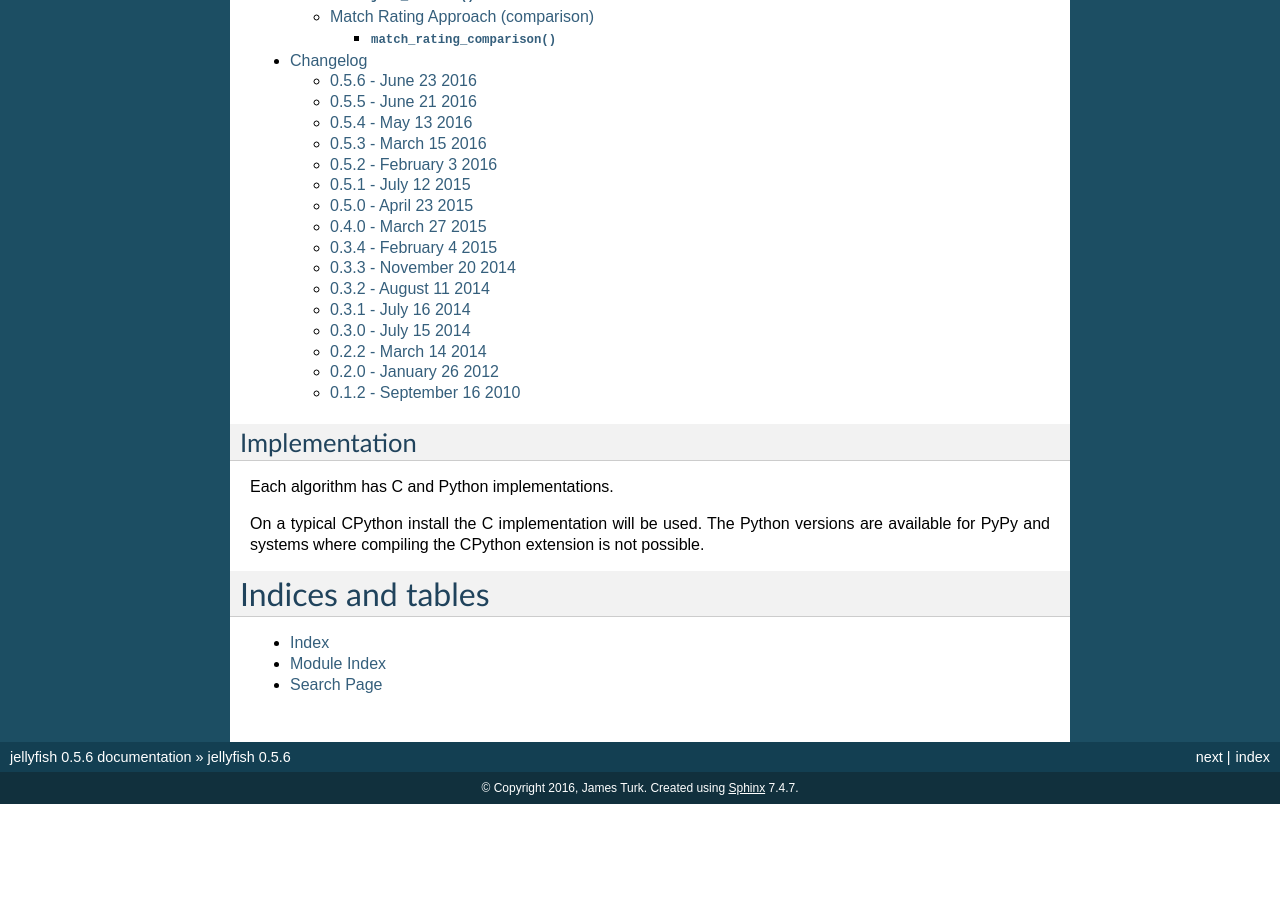
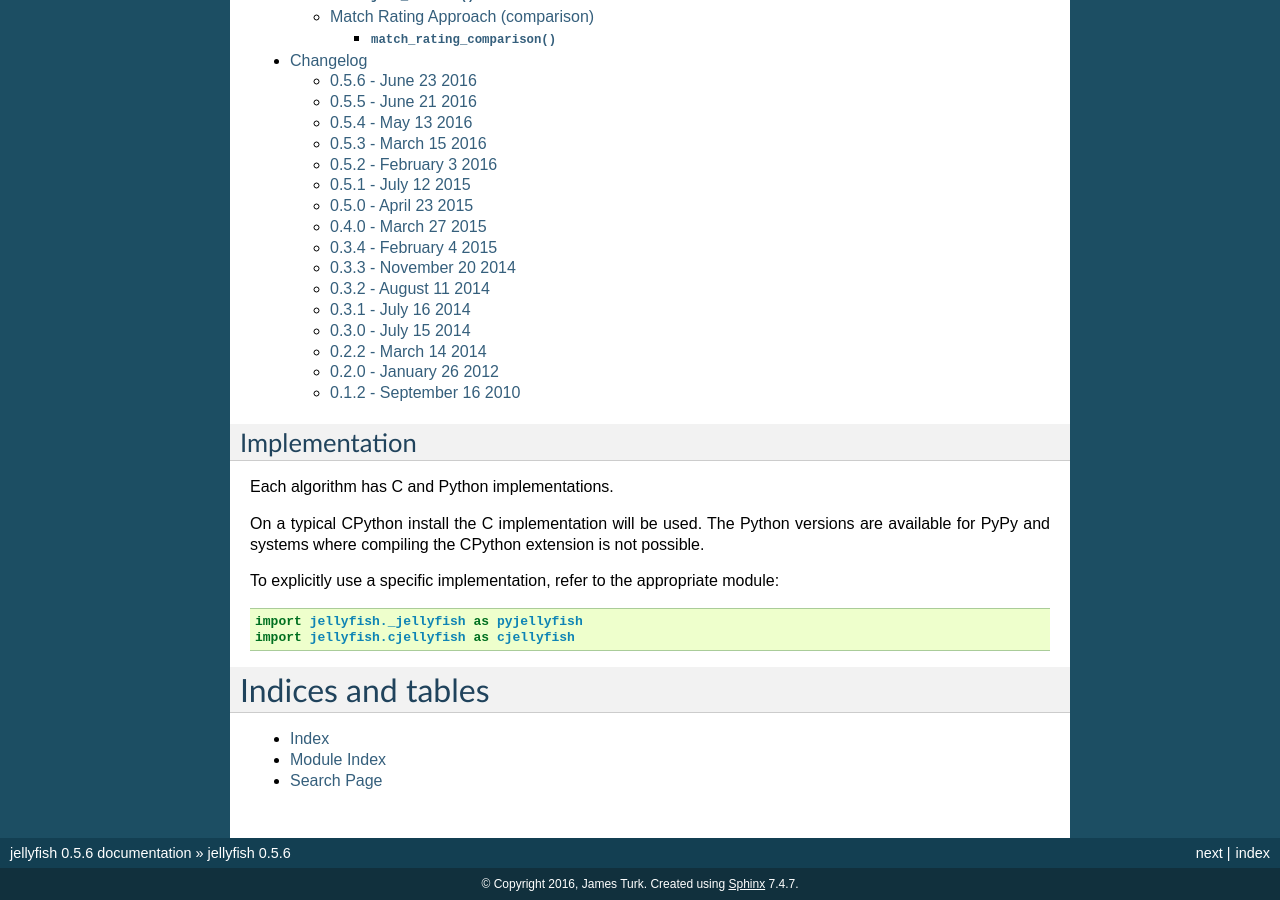
Before and after one commit to jamesturk/jellyfish, a Sphinx documentation site: the page built from docs/index.rst, in a window 1280 px wide and 900 px high, scrolled down 714 px. Built offline with Sphinx 7.4.7, drawn with Linux system fonts in a browser that asks for light colours; before the commit the page ends 1518 px from its top, so only the background shows below that.

Commit message:
Document how to explicitly refer to CJellyfish vs. PyJellyfish

```diff
--- a/docs/index.rst
+++ b/docs/index.rst
@@ -21,7 +21,14 @@ Implementation
 
 Each algorithm has C and Python implementations.
 
-On a typical CPython install the C implementation will be used.  The Python versions are available for PyPy and systems where compiling the CPython extension is not possible.
+On a typical CPython install the C implementation will be used. The Python versions
+are available for PyPy and systems where compiling the CPython extension is not
+possible.
+
+To explicitly use a specific implementation, refer to the appropriate module::
+
+  import jellyfish._jellyfish as pyjellyfish
+  import jellyfish.cjellyfish as cjellyfish
 
 
 Indices and tables
```
